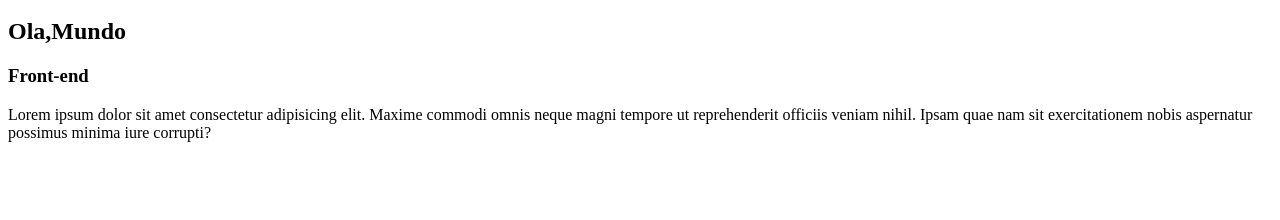
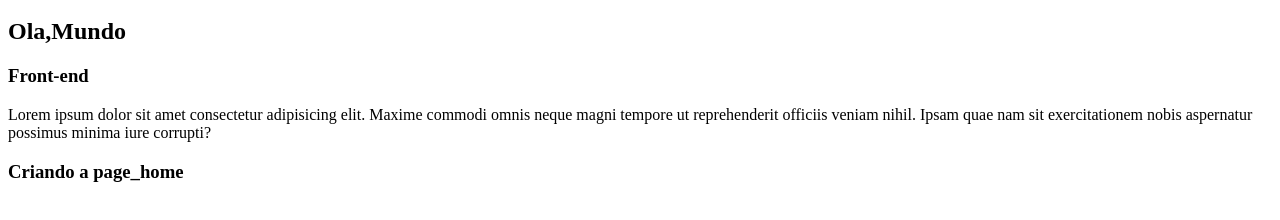
Before and after one commit to iagoeu/github_aulas, a plain HTML site: page index.html in a window 1280 px wide. Shown: the part 48-268 px from the top of the page. Drawn offline with Linux system fonts and the light colour scheme.

Commit message:
alterando o index

```diff
--- a/index.html
+++ b/index.html
@@ -3,3 +3,6 @@
 <h3>Front-end</h3>
 <p>Lorem ipsum dolor sit amet consectetur adipisicing elit. Maxime commodi omnis neque magni tempore ut reprehenderit
     officiis veniam nihil. Ipsam quae nam sit exercitationem nobis aspernatur possimus minima iure corrupti?</p>
+
+
+<h3>Criando a page_home</h3>
```
